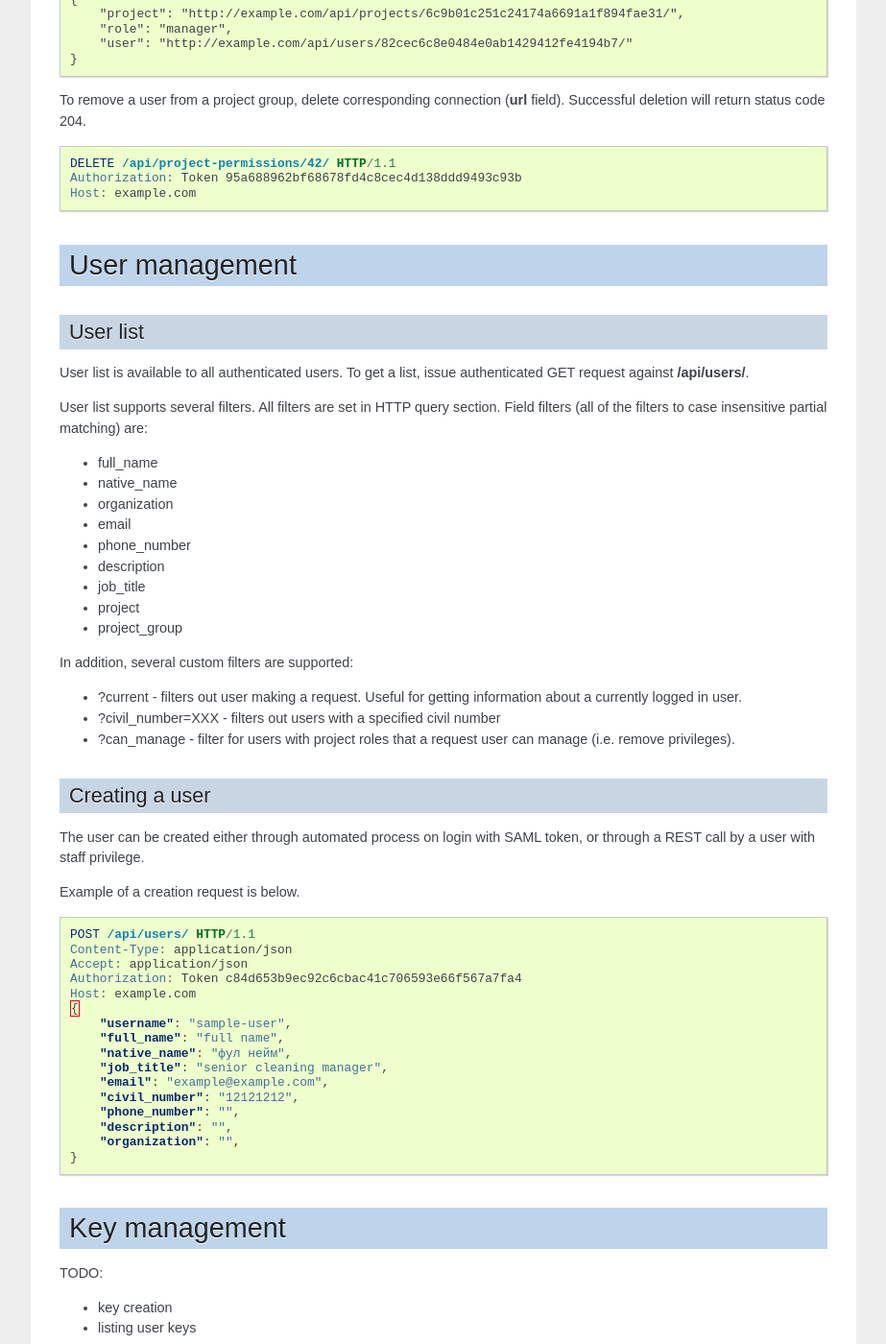
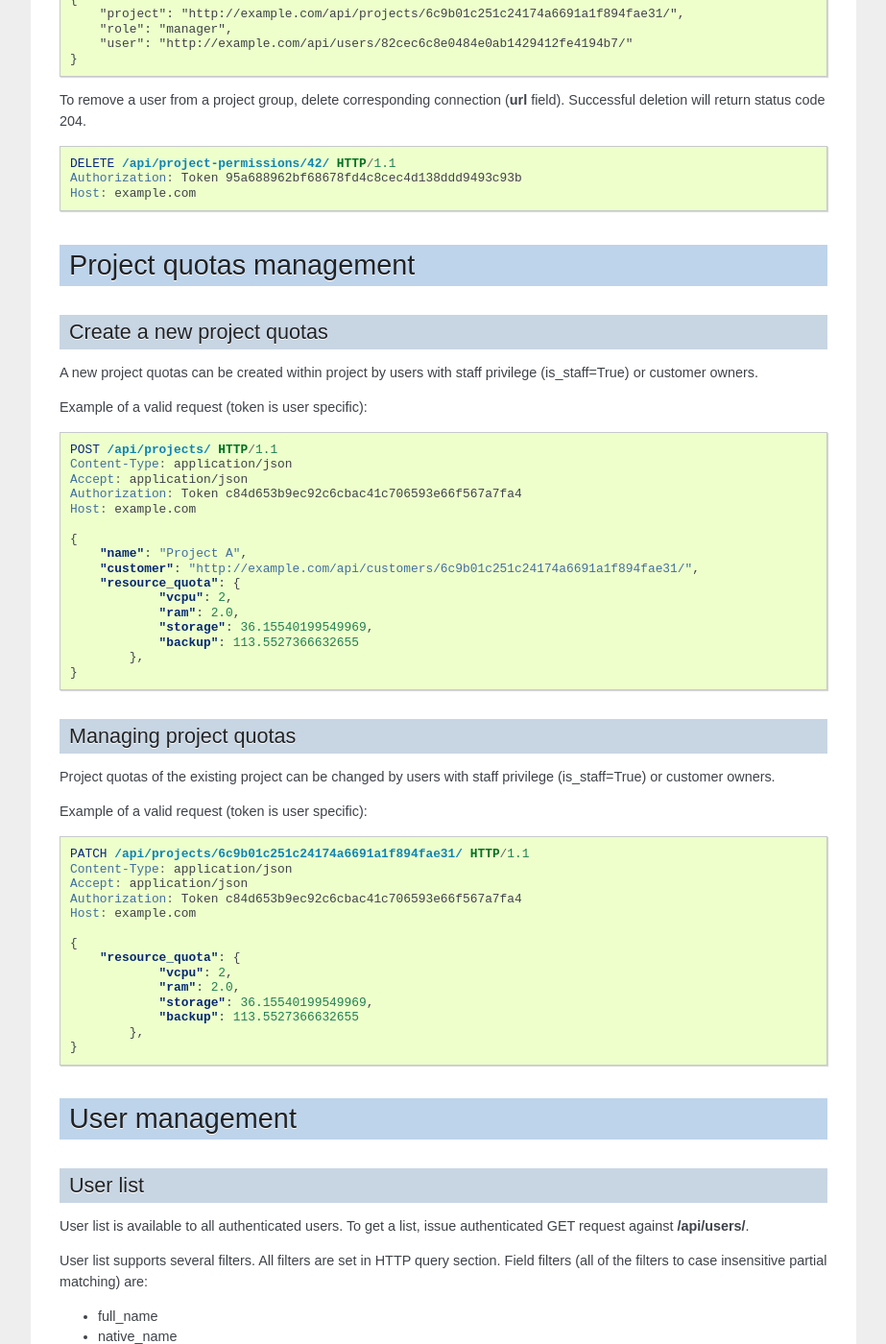
Before and after one commit to opennode/waldur-core, a Sphinx documentation site: the page built from docs/api/api.rst, in a window 1280 px wide and 1400 px high, scrolled down 7037 px. Shown: the whole window at 96% size, without its empty margins (198-1121 px from the left). Built offline with Sphinx 7.4.7, drawn with Linux system fonts in a browser that asks for light colours; some of the changed text lies outside the part shown.

Commit message:
Cover project quotas creation and modification docs
nc-149

```diff
--- a/docs/api/api.rst
+++ b/docs/api/api.rst
@@ -23,6 +23,10 @@ Project management
 
 .. include:: project.rst
 
+Project quotas management
+=========================
+
+.. include:: project_quotas.rst
 
 User management
 ===============
--- /dev/null
+++ b/docs/api/project_quotas.rst
@@ -0,0 +1,49 @@
+Create a new project quotas
+---------------------------
+
+A new project quotas can be created within project by users with staff privilege (is_staff=True) or customer owners.
+
+Example of a valid request (token is user specific):
+
+.. code-block:: http
+
+    POST /api/projects/ HTTP/1.1
+    Content-Type: application/json
+    Accept: application/json
+    Authorization: Token c84d653b9ec92c6cbac41c706593e66f567a7fa4
+    Host: example.com
+
+    {
+        "name": "Project A",
+        "customer": "http://example.com/api/customers/6c9b01c251c24174a6691a1f894fae31/",
+        "resource_quota": {
+                "vcpu": 2,
+                "ram": 2.0,
+                "storage": 36.15540199549969,
+                "backup": 113.5527366632655
+            },
+    }
+
+Managing project quotas
+-----------------------
+
+Project quotas of the existing project can be changed by users with staff privilege (is_staff=True) or customer owners.
+
+Example of a valid request (token is user specific):
+
+.. code-block:: http
+
+    PATCH /api/projects/6c9b01c251c24174a6691a1f894fae31/ HTTP/1.1
+    Content-Type: application/json
+    Accept: application/json
+    Authorization: Token c84d653b9ec92c6cbac41c706593e66f567a7fa4
+    Host: example.com
+
+    {
+        "resource_quota": {
+                "vcpu": 2,
+                "ram": 2.0,
+                "storage": 36.15540199549969,
+                "backup": 113.5527366632655
+            },
+    }
```
